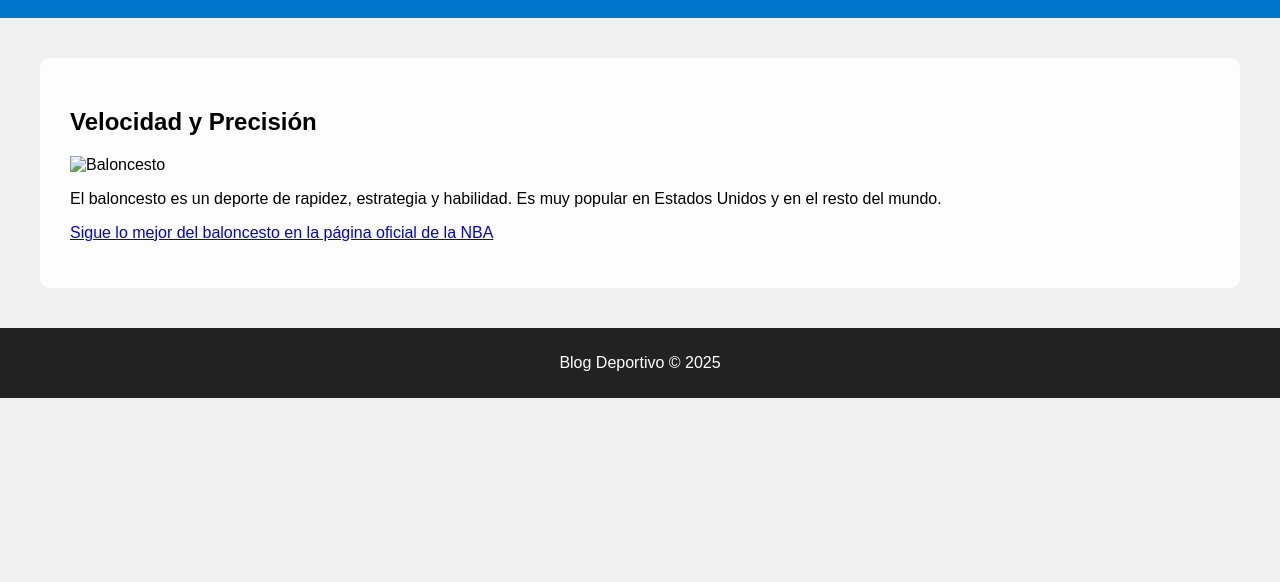
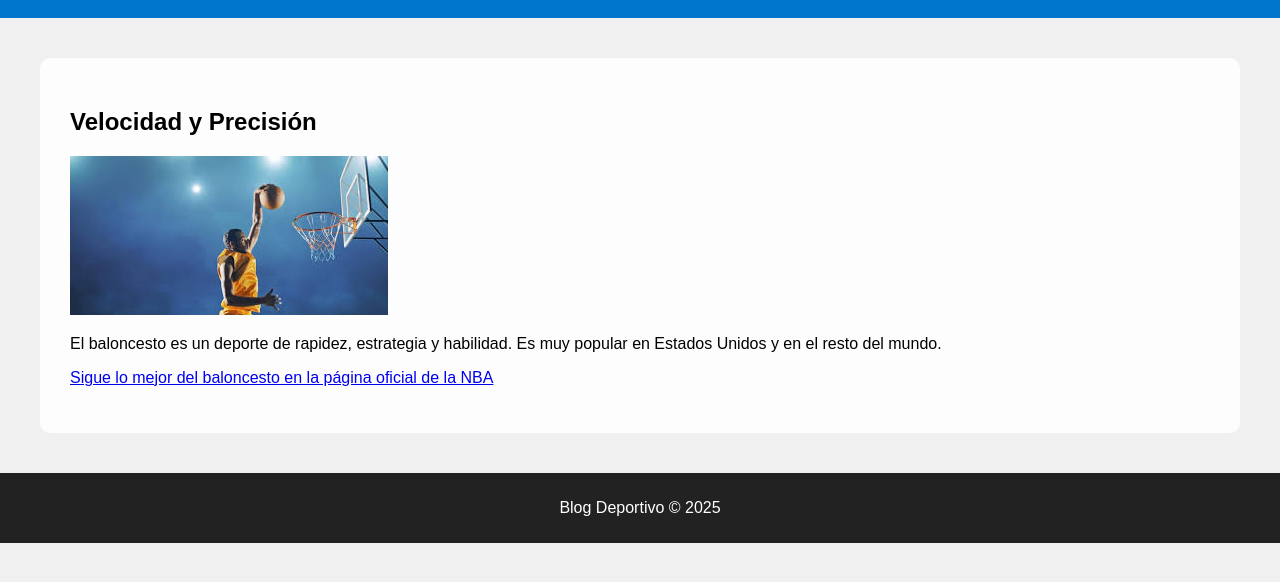
Before and after one commit to sergiocadavid/blog-deportivo-Sergio-Cadavid, a plain HTML site: page entrada2.html in a window 1280 px wide. Shown: the part 120-702 px from the top of the page. Drawn offline with Linux system fonts and the light colour scheme.

Commit message:
entrada2.html

```diff
--- a/entrada2.html
+++ b/entrada2.html
@@ -17,7 +17,7 @@
 
     <main>
         <h2>Velocidad y Precisión</h2>
-        <img src="imagenes/baloncesto.jpg" alt="Baloncesto">
+        <img src="baloncesto.jpg" alt="Baloncesto">
         <p>El baloncesto es un deporte de rapidez, estrategia y habilidad. Es muy popular en Estados Unidos y en el resto del mundo.</p>
 		<p><a href="https://www.nba.com" target="_blank">Sigue lo mejor del baloncesto en la página oficial de la NBA</a></p>
 
```
